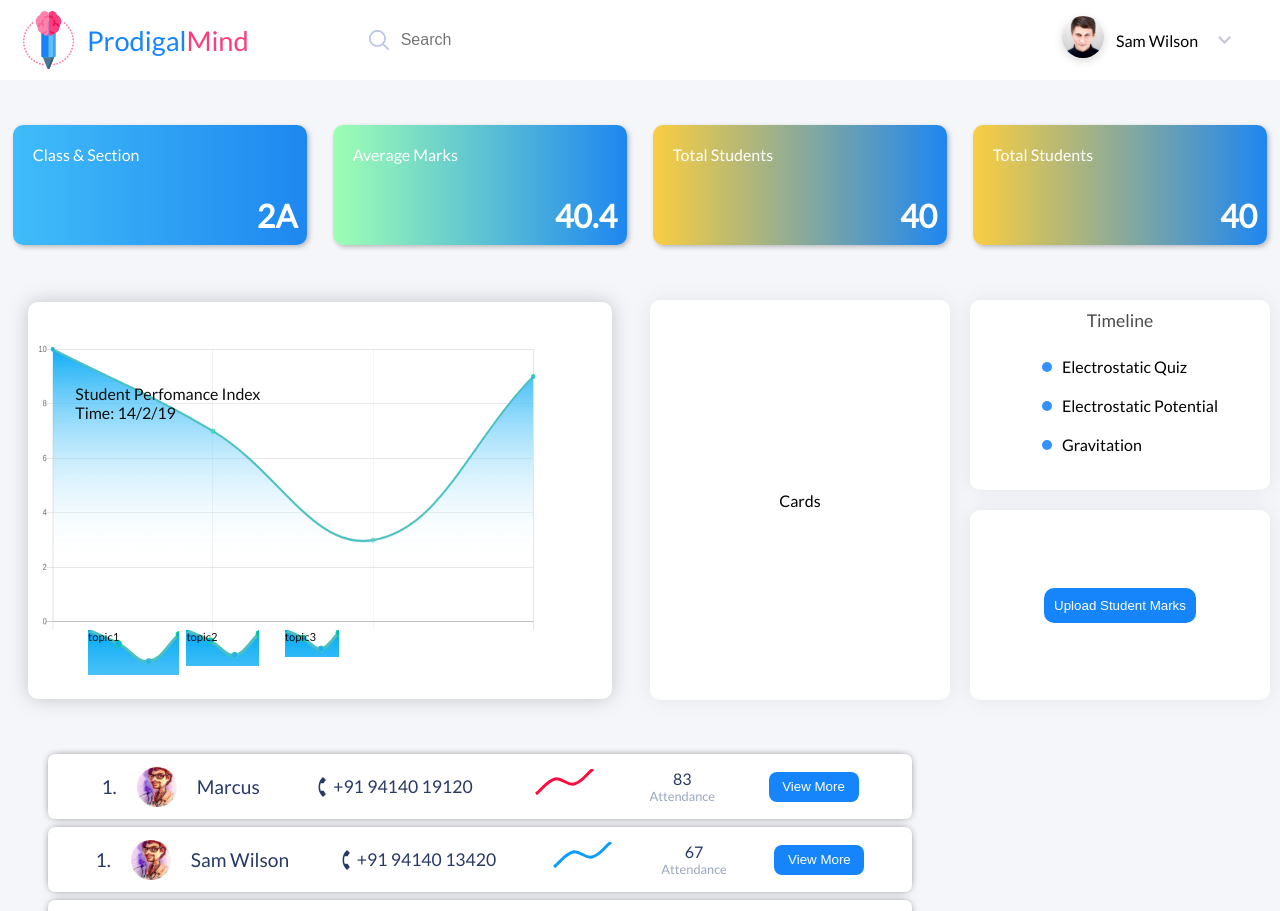
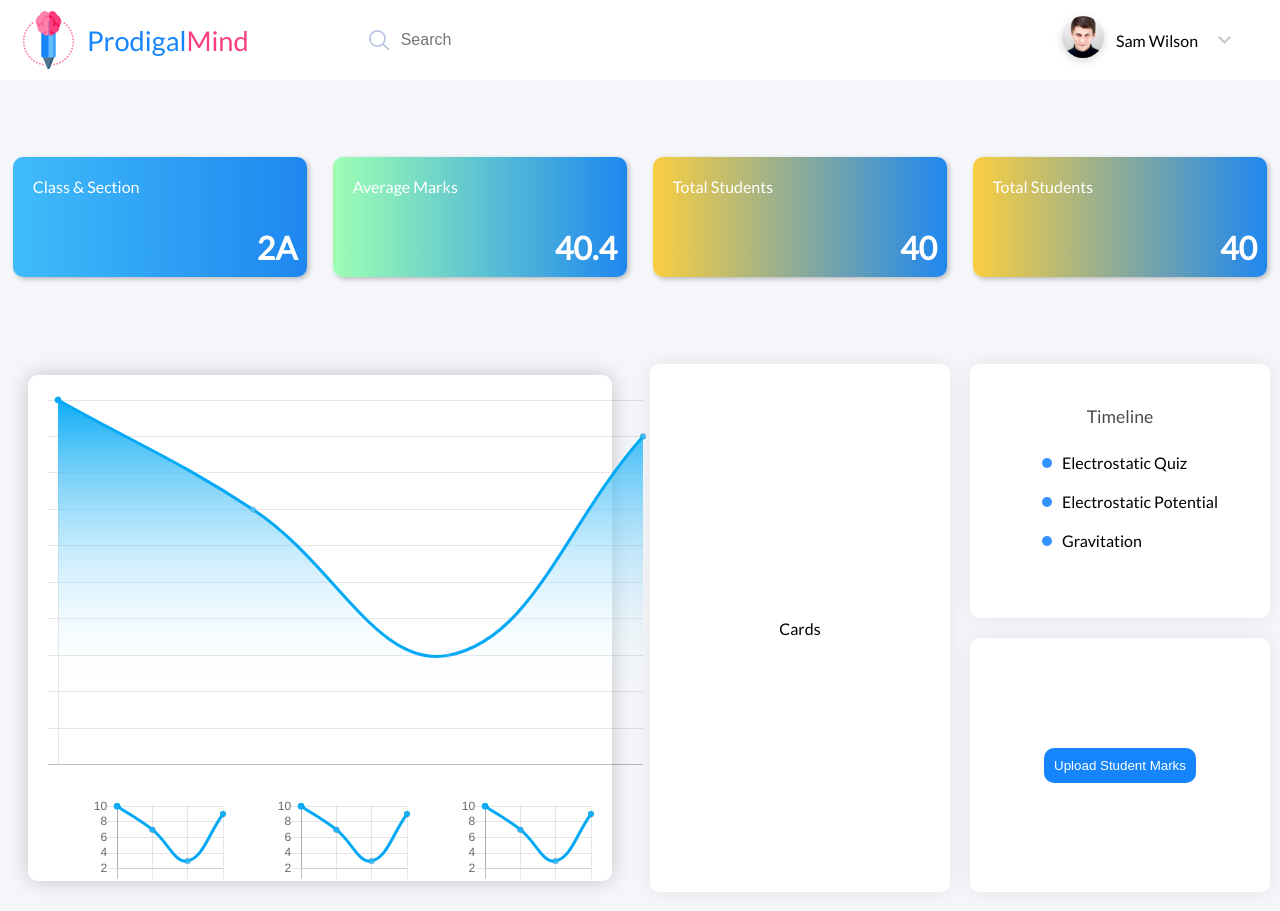
Before and after one commit to guptaashish190/prodigalmind, a React app: page /teacher/class in a window 1280 px wide. Shown: the top 911 px of the page. Built offline with nearby package versions, Linux system fonts and the light colour scheme.

Commit message:
added graph design on class page

```diff
--- a/src/components/Teacher/ClassAnalysis/Studentcard.js
+++ b/src/components/Teacher/ClassAnalysis/Studentcard.js
@@ -45,7 +45,16 @@ class Studentcard extends React.Component {
         },
         elements: {
           point: {
-            radius: 0,
+            radius: 3,
+            backgroundColor: this.props.details.color,
+            hoverRadius: 5,
+            hoverBorderWidth: 0,
+          },
+        },
+        layout: {
+          padding: {
+            top: 5,
+            right: 5,
           },
         },
         maintainAspectRatio: false,
--- a/src/components/Teacher/ClassAnalysis/chartdata.js
+++ b/src/components/Teacher/ClassAnalysis/chartdata.js
@@ -16,10 +16,7 @@ module.exports = {
           ],
           backgroundColor: grd,
           borderColor: [
-            'rgba(75,192,192, 1)',
-            'rgba(1, 223, 111, 1)',
-            'rgba(75,192,192, 1)',
-            'rgba(1, 223, 111, 1)',
+            '#04A9F5',
           ],
         },
       ],
@@ -38,15 +35,13 @@ module.exports = {
       labels: ['', '', '', ''],
       datasets: [
         {
+          fill: false,
           data: [
             10, 7, 3, 9,
           ],
           backgroundColor: grd,
           borderColor: [
-            'rgba(75,192,192, 1)',
-            'rgba(1, 223, 111, 1)',
-            'rgba(75,192,192, 1)',
-            'rgba(1, 223, 111, 1)',
+            '#04A9F5',
           ],
         },
       ],
@@ -65,15 +60,13 @@ module.exports = {
       labels: ['', '', '', ''],
       datasets: [
         {
+          fill: false,
           data: [
             10, 7, 3, 9,
           ],
           backgroundColor: grd,
           borderColor: [
-            'rgba(75,192,192, 1)',
-            'rgba(1, 223, 111, 1)',
-            'rgba(75,192,192, 1)',
-            'rgba(1, 223, 111, 1)',
+            '#04A9F5',
           ],
         },
       ],
--- a/src/components/Teacher/ClassAnalysis/index.js
+++ b/src/components/Teacher/ClassAnalysis/index.js
@@ -17,7 +17,7 @@ class Analysis extends React.Component {
       name: 'Marcus', num: '+91 94140 19120', att: '83', color: '#FF0D3F',
     },
     {
-      name: 'Sam Wilson', num: '+91 94140 13420', att: '67', color: '#0D9EFF',
+      name: 'Sheldon', num: '+91 94140 13420', att: '67', color: '#0D9EFF',
     },
     {
       name: 'Rachel', num: '+91 923140 12120', att: '95', color: '#FF0D3F',
@@ -37,34 +37,73 @@ class Analysis extends React.Component {
         legend: {
           display: false,
         },
+        line: {
+          borderColor: 'red',
+        },
         scales: {
+          xAxes: [{
+            gridLines: {
+              display: false,
+              drawBorder: false,
+            },
+          }],
           yAxes: [{
+            gridLines: {
+            },
             ticks: {
-              max: 10,
-              min: 0,
-              stepSize: 2,
+              beginAtZero: true,
+              display: false,
             },
           }],
         },
-        line: {
-          borderColor: 'red',
+        elements: {
+          point: {
+            radius: 3,
+            backgroundColor: '#04A9F5',
+            hoverRadius: 5,
+            hoverBorderWidth: 0,
+          },
         },
+        layout: {
+          padding: {
+            top: 5,
+            right: 5,
+          },
+        },
+        maintainAspectRatio: false,
       };
       const optionssmall = {
         legend: {
           display: false,
         },
-        scales: {
-          yAxes: [{
-            display: false,
-          }],
-          xAxes: [{
-            display: false,
-          }],
-        },
         line: {
           borderColor: 'red',
         },
+        scales: {
+          xAxes: [{
+
+          }],
+          yAxes: [{
+            gridLines: {
+            },
+
+          }],
+        },
+        elements: {
+          point: {
+            radius: 3,
+            backgroundColor: '#04A9F5',
+            hoverRadius: 5,
+            hoverBorderWidth: 0,
+          },
+        },
+        layout: {
+          padding: {
+            top: 5,
+            right: 5,
+          },
+        },
+        maintainAspectRatio: false,
       };
 
 
@@ -79,21 +118,17 @@ class Analysis extends React.Component {
           </div>
           <div className="charts-container">
             <div className="chart main">
-              <span className="title">Student Perfomance Index<br /> Time: 14/2/19</span>
-              <Line data={chart1Data} options={options} />
+              <Line data={chart1Data} width={600} height={400} options={options} />
             </div>
             <div className="bottom">
               <div className="chart small">
-                <span className="title">topic1</span>
-                <Line data={chart2Data} options={optionssmall} />
+                <Line data={chart2Data} options={optionssmall} width={140} height={100} />
               </div>
               <div className="chart small">
-                <span className="title">topic2</span>
-                <Line data={chart2Data} options={optionssmall} />
+                <Line data={chart2Data} options={optionssmall} width={140} height={100} />
               </div>
               <div className="chart small">
-                <span className="title">topic3</span>
-                <Line data={chart3Data} options={optionssmall} />
+                <Line data={chart3Data} options={optionssmall} width={140} height={100} />
               </div>
             </div>
 
@@ -118,6 +153,8 @@ class Analysis extends React.Component {
             <Studentcard details={this.studentdata[0]} />
             <Studentcard details={this.studentdata[1]} />
             <Studentcard details={this.studentdata[2]} />
+            <Studentcard details={this.studentdata[1]} />
+            <Studentcard details={this.studentdata[2]} />
             <Studentcard details={this.studentdata[3]} />
           </div>
         </div>
--- a/src/components/Teacher/ClassOverview/card.js
+++ b/src/components/Teacher/ClassOverview/card.js
@@ -46,12 +46,20 @@ class Card extends React.Component {
         },
         elements: {
           point: {
-            radius: 0,
+            radius: 3,
+            backgroundColor: '#04A9F5',
+            hoverRadius: 5,
+            hoverBorderWidth: 0,
+          },
+        },
+        layout: {
+          padding: {
+            top: 5,
+            right: 5,
           },
         },
         maintainAspectRatio: false,
       };
-
       return (
         <div className="overview-card">
           <div className="class-ball">
@@ -74,7 +82,7 @@ class Card extends React.Component {
             </div>
             <div className="population">
               <h2>{this.props.details.pop}</h2>
-              <span>Number of Students</span>
+              <span>No. of Students</span>
             </div>
           </div>
           <div className="btn-container">
--- a/src/styles/ClassAnalysis.scss
+++ b/src/styles/ClassAnalysis.scss
@@ -194,22 +194,10 @@
         flex-direction: row;
     }
 
-    .main{
-        margin: auto;
-        height: 50%;
-        width: 90%;
-        .chartjs-render-monitor{
-            position: relative;
-            left: -40px;
-            top: -40px;
-            width: 500px !important;
-            height: 300px !important;
-        }
-    }
+
     .small{
         margin: 4px;
         margin-left: 40px;
-        width: 10%;
         color: rgb(68, 68, 68);
         font-size: 0.7em;
     }
--- a/src/styles/ClassOverview.scss
+++ b/src/styles/ClassOverview.scss
@@ -55,7 +55,7 @@
                 flex-direction: column;
                 align-items: center;
                 height: 100px;
-                margin-top: 30px;
+                margin-top: 55px;
                 justify-content: space-around;
                 h2{
                     font-size: 2.4em;
```
